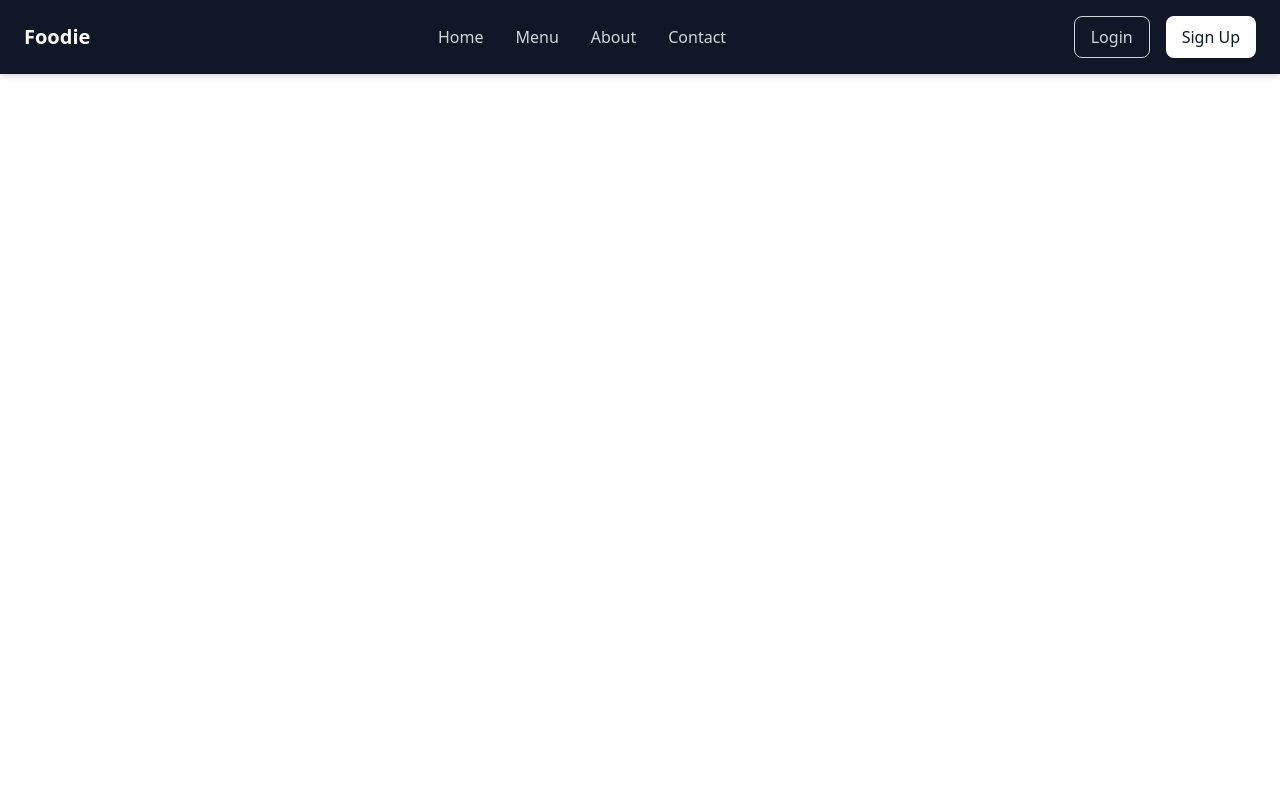
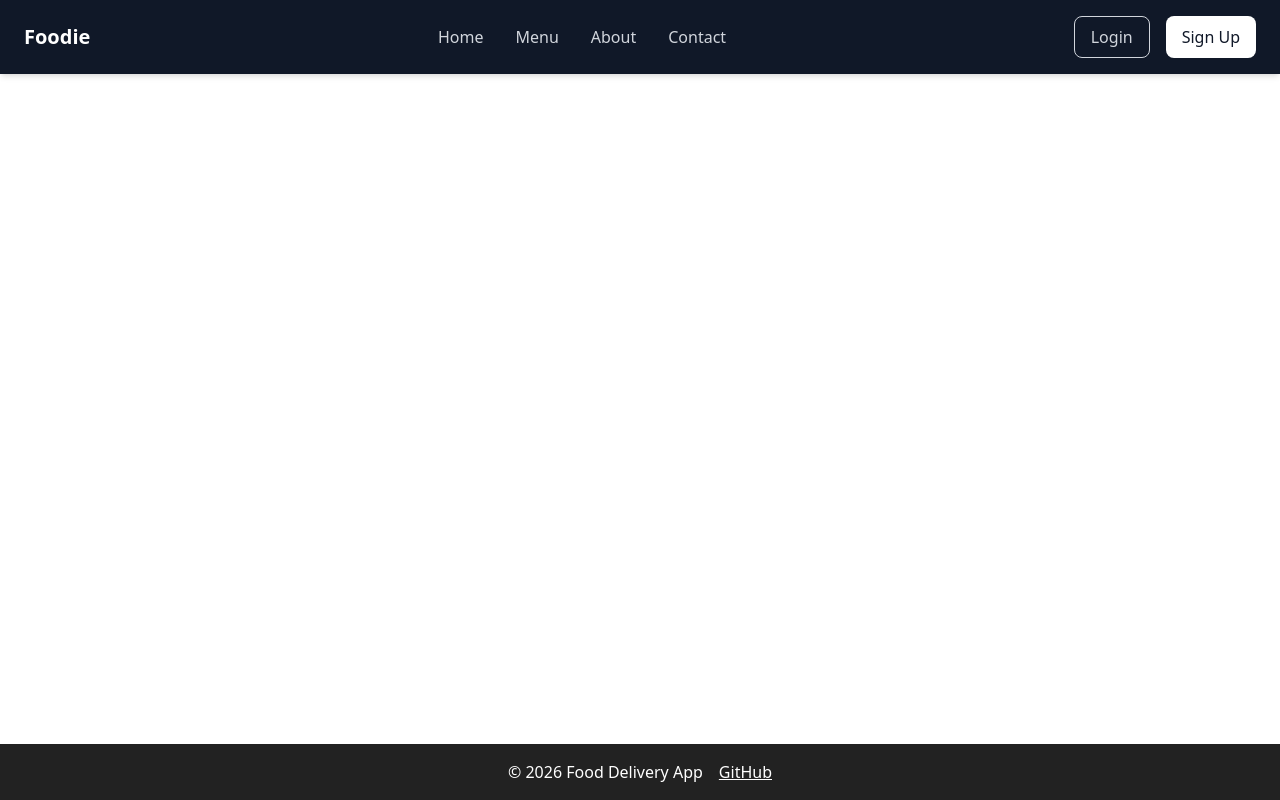
Before and after one commit to Ishitatiwari06/Food-Delivery-Frontend, a React (Vite) app: page / in a window 1280 px wide. Built offline with nearby package versions, Linux system fonts and the light colour scheme.

Commit message:
Add Footer component with GitHub link and render in App

```diff
--- a/src/App.jsx
+++ b/src/App.jsx
@@ -1,9 +1,13 @@
+
 import Navbar from "./components/Navbar.jsx";
+import Footer from "./components/Footer.jsx";
 
 function App() {
   return (
     <>
       <Navbar />
+      {/* ...other components... */}
+      <Footer />
     </>
   );
 }
--- /dev/null
+++ b/src/components/Footer.jsx
@@ -0,0 +1,30 @@
+import React from "react";
+
+const Footer = () => {
+  return (
+    <footer style={{
+      background: "#222",
+      color: "#fff",
+      textAlign: "center",
+      padding: "1rem 0",
+      position: "fixed",
+      left: 0,
+      bottom: 0,
+      width: "100%"
+    }}>
+      <span>© {new Date().getFullYear()} Food Delivery App</span>
+      <span style={{ marginLeft: 16 }}>
+        <a
+          href="https://github.com/Ishitatiwari06/Food-Delivery-Frontend"
+          target="_blank"
+          rel="noopener noreferrer"
+          style={{ color: "#fff", textDecoration: "underline" }}
+        >
+          GitHub
+        </a>
+      </span>
+    </footer>
+  );
+};
+
+export default Footer;
```
